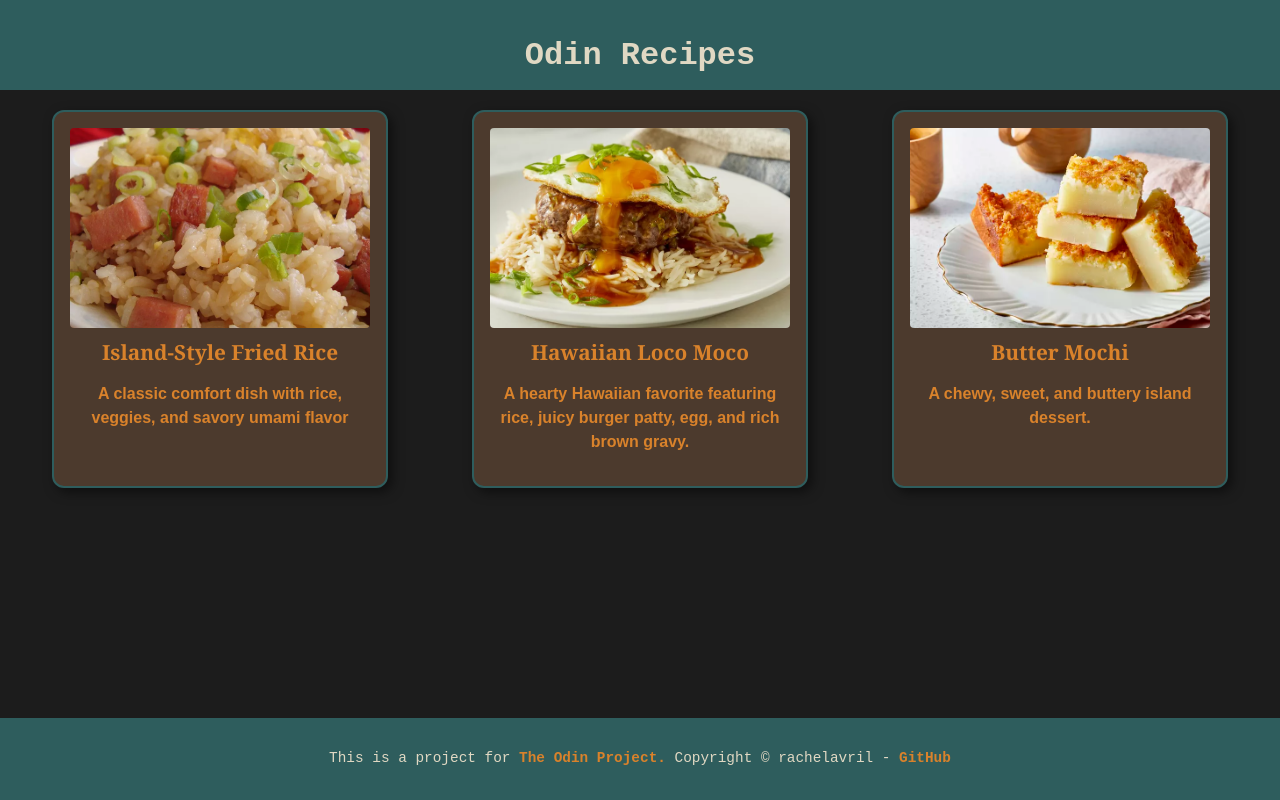
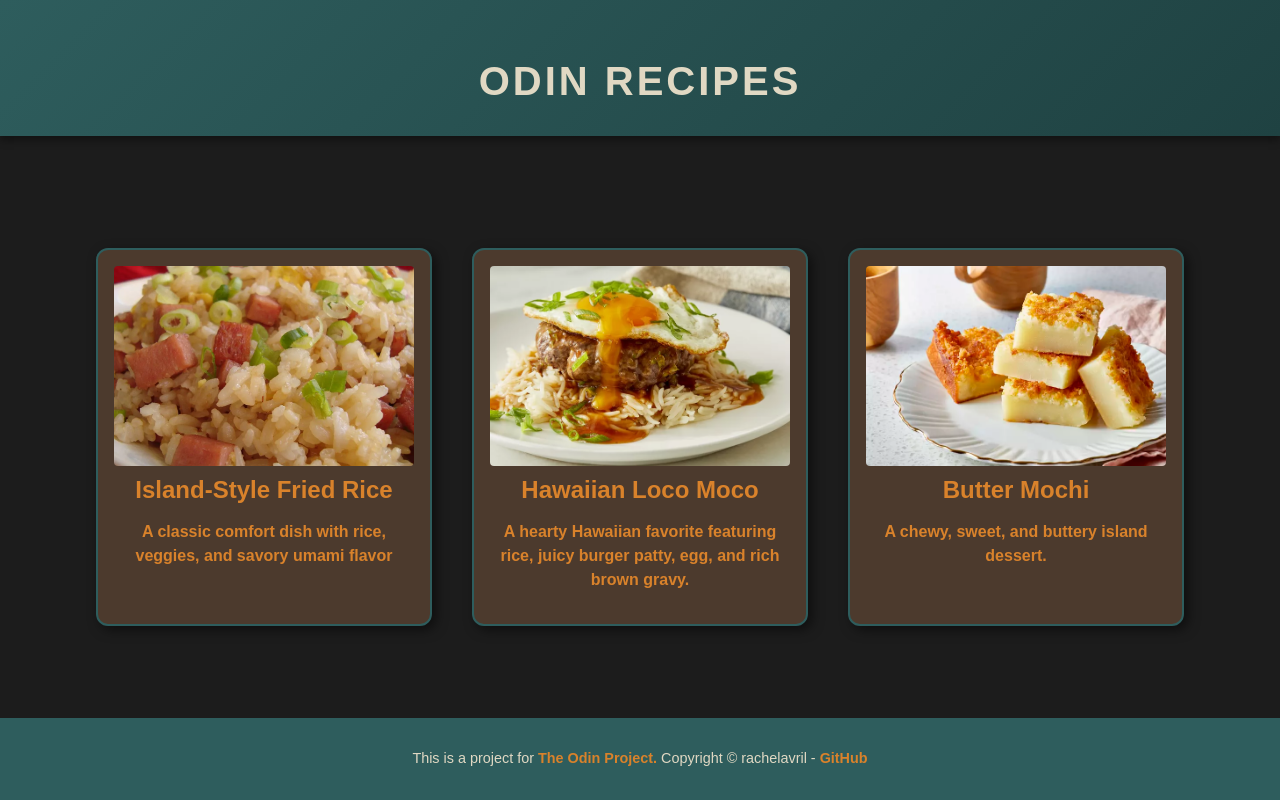
Before and after one commit to rachelavril/odin-recipes, a plain HTML site: page index.html in a window 1280 px wide. Drawn offline with Linux system fonts and the light colour scheme.

Commit message:
style: update header to retro-chic gradient and spacing.

```diff
--- a/styles.css
+++ b/styles.css
@@ -1,18 +1,12 @@
-/* =================
-MCM Dark Retro Color Palette
-==================== */
 :root {
-    --primary-color: #2E5D5D;      /* deep teal for header/footer */
-    --background-color: #1C1C1C;   /* very dark gray/black for page */
-    --card-background: #4C3A2D;    /* rich brown for cards */
-    --text-color: #E0D8C3;         /* soft cream text */
-    --accent-color: #D9822B;       /* burnt orange highlights */
+    --primary-color: #2E5D5D;
+    --background-color: #1C1C1C;
+    --card-background: #4C3A2D;
+    --text-color: #E0D8C3;
+    --accent-color: #D9822B;
     --border-color: transparent;
 }
 
-/* =================
-Global Styles
-==================== */
 html, body {
     height: 100%;
     margin: 0;
@@ -23,7 +17,7 @@ body {
     flex-direction: column;
     background-color: var(--background-color);
     color: var(--text-color);
-    font-family: 'Arial', sans-serif;
+    font-family: 'Montserrat', sans-serif;
 }
 
 a {
@@ -37,18 +31,15 @@ a:hover {
     text-decoration: underline;
 }
 
-/* =================
-Typography
-==================== */
 h1 {
-    font-size: 2rem;
+    font-family: 'Raleway', sans-serif;
+    font-size: 2.5rem;
     margin-bottom: 0;
-    font-family: 'Courier New', monospace; /* retro vibe */
 }
 
 h2 {
-    font-family: 'Georgia', serif; /* MCM retro style */
-    font-size: 1.3rem;
+    font-family: 'Raleway', sans-serif;
+    font-size: 1.5rem;
     margin: 10px 0;
 }
 
@@ -56,35 +47,35 @@ p {
     line-height: 1.5;
 }
 
-/* =================
-Header
-==================== */
 header {
     text-align: center;
-    background-color: var(--primary-color);
+    background: linear-gradient(135deg, #2E5D5D, #1F4242);
     color: var(--text-color);
-    padding: 1rem;
-    font-family: 'Courier New', monospace;
+    padding: 2rem 1rem;
+    font-family: 'Raleway', sans-serif;
+    font-size: 3rem;
+    letter-spacing: 3px;
+    text-transform: uppercase;
+    box-shadow: 0 4px 8px rgba(0,0,0,0.4);
 }
 
-/* =================
-Main Layout
-==================== */
 main {
     flex: 1;
+    display: flex;
+    flex-direction: column;
+    justify-content: center;
+    align-items: center;
+    padding-top: 20px;
 }
 
 .recipe-gallery {
     display: flex;
     flex-wrap: wrap;
     justify-content: center;
-    gap: 20px;
+    gap: 40px;
     padding: 20px;
 }
 
-/* =================
-Cards
-==================== */
 .recipe-card {
     background-color: var(--card-background);
     max-width: 300px;
@@ -111,14 +102,11 @@ Cards
     border-radius: 4px;
 }
 
-/* =================
-Footer
-==================== */
 footer {
     text-align: center;
     padding: 1rem;
     font-size: 0.9rem;
     background-color: var(--primary-color);
     color: var(--text-color);
-    font-family: 'Courier New', monospace;
+    font-family: 'Raleway', sans-serif;
 }
```
